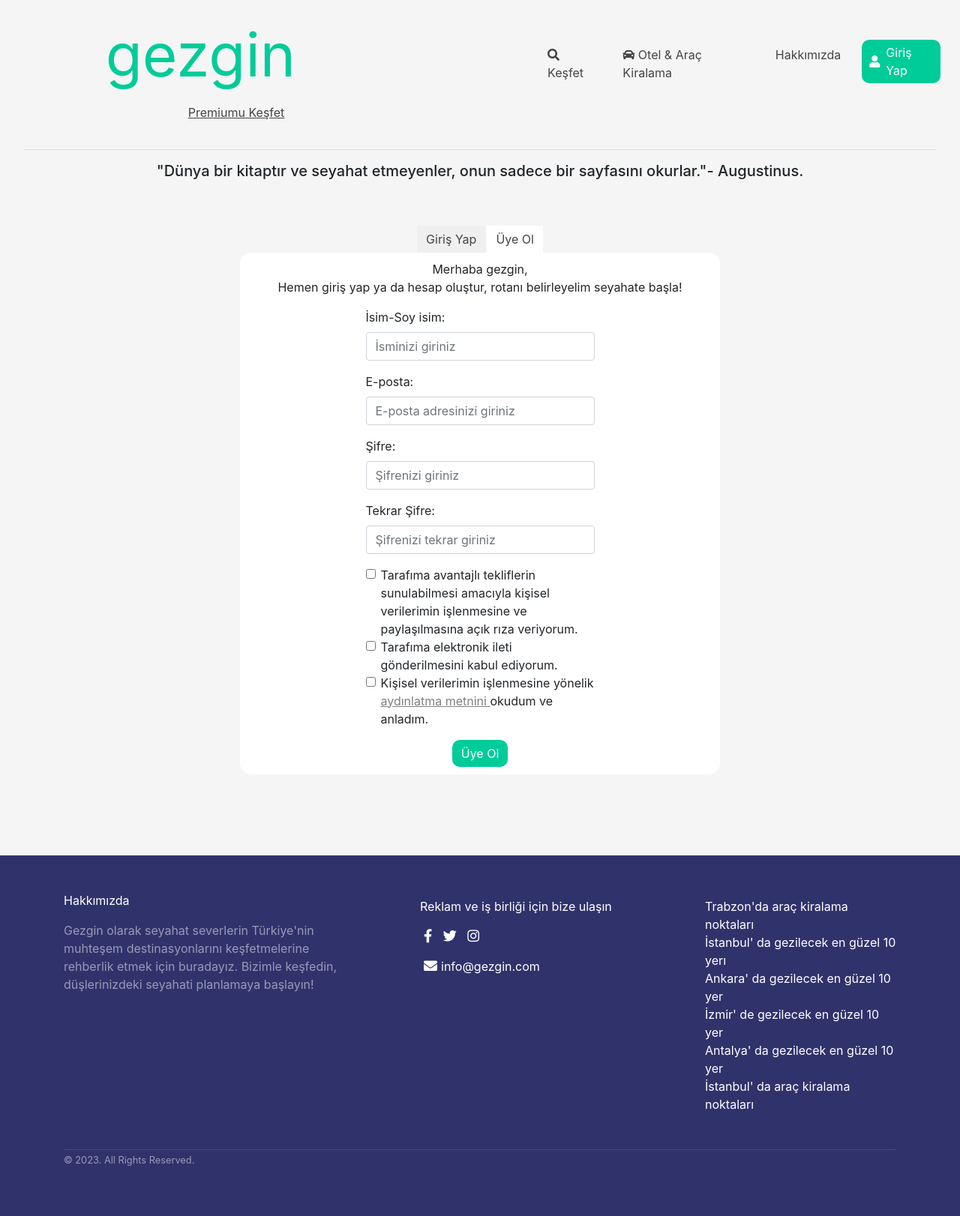
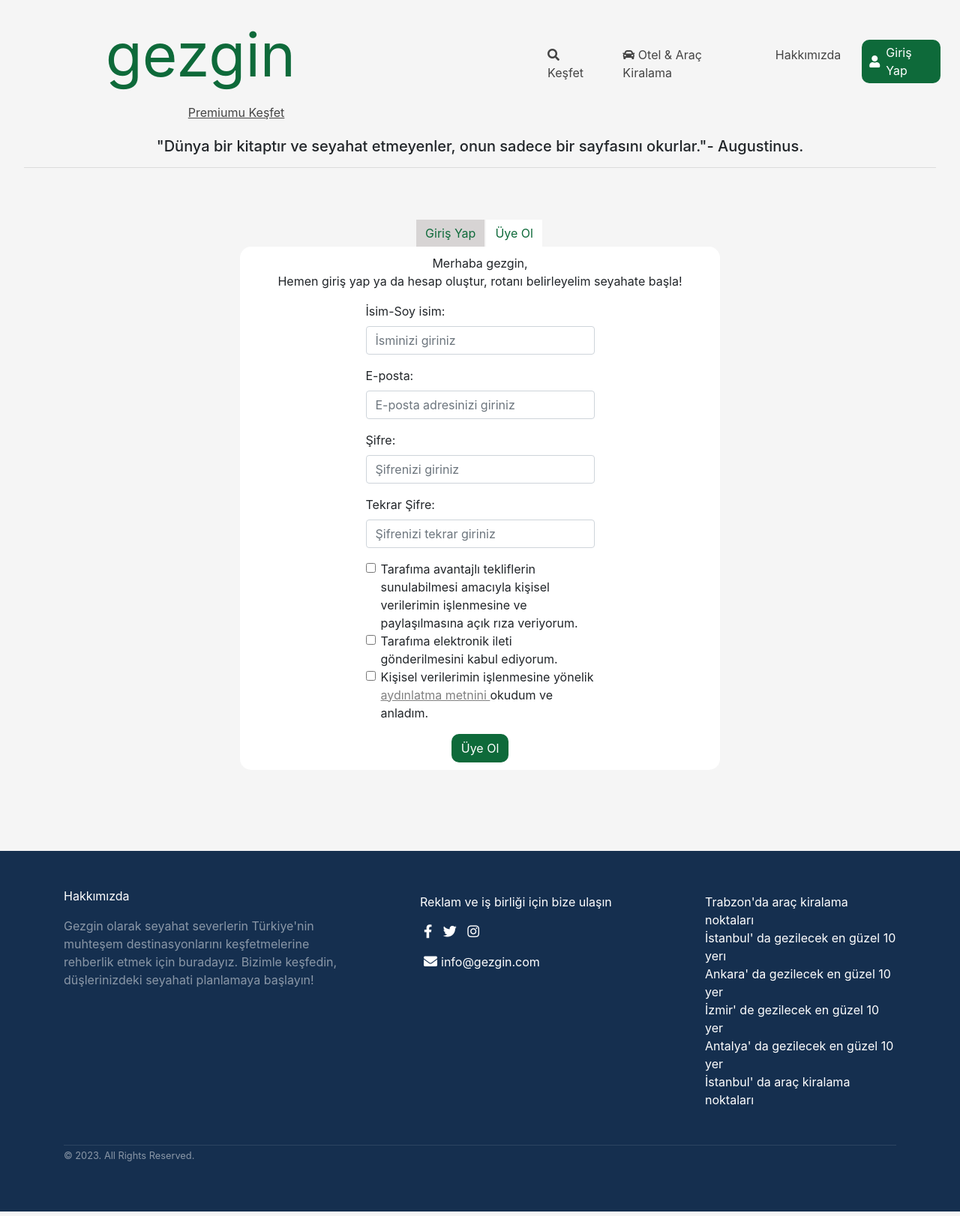
Before and after one commit to YM-Gezgin/gezgin, a PHP site: page /girisKayit.html in a window 1280 px wide. Shown: the whole page at 75% size. Run offline with PHP 8.4, Linux system fonts and the light colour scheme; some libraries are stand-ins or nearby versions.

Commit message:
giris ve üye ol sayfasındaki bozulmalar düzeltildi

```diff
--- a/css/styles.css
+++ b/css/styles.css
@@ -1,6 +1,6 @@
 
 body {
-    background-color: #f5f5f5;
+    background-color: #f5f5f5; /* Renk: RGB(0, 128, 255) Şeffaflık: 0.5 */
     box-shadow: 0px 0px 10px 5px rgba(0, 0, 0, 0.5); /* Gölgelendirme: RGB(0, 0, 0) Şeffaflık: 0.5 */
     margin: 0;
 
@@ -34,7 +34,7 @@ body {
     }
   }
 .navbar-brand {
-    color: #00CC99 !important; /* Başlık rengi */
+    color: #0e6a3a !important; /* Başlık rengi */
     font-size: 80px;
     border: none;
     display: inline-block;
@@ -45,7 +45,6 @@ body {
     display: block;
     margin-left: 110px;
 }
-
 
 .navbar-nav .nav-link {
     color: #444 !important; /* Menü öğesi rengi */
@@ -59,12 +58,11 @@ body {
 }
 
 
-
 .nav-item.giris-yap .nav-link {
     display: flex;
     align-items: center;
     margin-right: 10px;
-    background-color: #00CC99; /* Arka plan rengi */
+    background-color: #0e6a3a; /* Arka plan rengi */
     padding: 5px 10px; /* Arka plan alanı boyutlandırma */
     border-radius: 10px; /* Kenar yumuşatma */
     color: white !important; /* Yazı rengi */
@@ -92,28 +90,82 @@ body {
 }
 
 .register-form {
-
     padding-top: 40px; /* Üst kısma boşluk ekler */
     padding-bottom: 60px; /* Alt kısma boşluk ekler */
-    margin: 0 auto;
+
 }
 
 .login-form {
-
     padding-top: 40px; /* Üst kısma boşluk ekler */
     padding-bottom: 60px; /* Alt kısma boşluk ekler */
-    margin: 0 auto;
+
+
 }
 .form-container {
     display: flex;
+    justify-content: center;
     align-items: center;
-    justify-content: center;
+    width: 50%;
     margin: 0 auto;
-    width: 50%;
+    background-color: white;
     border-radius: 15px;
-    /*background: linear-gradient(45deg, #c59d63, #bcb88f);*/
-    background: white;
 }
+@media screen and (max-width: 767px) {
+    .form-container {
+        width: 90%;
+        margin: 0 auto;
+        background-color: white;
+        border-radius: 15px;
+    }
+}
+
+
+.btn-primary.active,
+.btn-primary:active,
+.btn-secondary.active,
+.btn-secondary:active {
+    box-shadow: none !important;
+    outline: none !important;
+    background-color: #d7d4d4 !important; /* Sıfırlanan durum için istediğiniz arka plan rengini belirtin */
+    border-color: #0e6a3a !important; /* Sıfırlanan durum için istediğiniz kenarlık rengini belirtin */
+    color: #444 !important; /* Sıfırlanan durum için istediğiniz metin rengini belirtin */
+}
+
+.btn-primary {
+    color: #0e6a3a;
+    border: none;
+    background-color: #d7d4d4;
+    margin-right: 2px;
+    border-radius: 0;
+
+}
+.btn-primary:hover {
+    border: none;
+    background-color: #d7d4d4;
+    color: #444;
+
+}
+.btn-secondary {
+    color: #0e6a3a;
+    border: none;
+    background-color: white;
+    margin-right: 2px;
+    border-radius: 0;
+
+}
+.btn-secondary:hover {
+    border: none;
+    background-color: #d7d4d4;
+    color: #444;
+}
+.btn-third {
+    color: white;
+    background-color: #0e6a3a;
+    border-radius: 10px;
+    margin-bottom: 10px;
+}
+
+
 
 
 
@@ -154,7 +206,7 @@ body {
 
 .sifremiUnuttum {
     display: flex;
-    justify-content: flex-end;
+    justify-content: flex-end; /* Aligns buttons to the right */
 }
 
 #sifremiUnuttumButton {
@@ -174,7 +226,7 @@ body {
     padding: 10px 20px;
     cursor: pointer;
     color: white;
-    background-color: #00CC99;
+    background-color: #0e6a3a;
     border-radius: 5px;
 }
 
@@ -184,7 +236,7 @@ body {
 }
 
 .footer{
-    background: #30336b    ;
+    background: #152F4F;
     color:white;
 
     .links ul {
@@ -199,7 +251,7 @@ body {
 
     .links li a:hover {
         text-decoration: underline;
-        color: #4180CB;
+        color: #0e6a3a;
     }
 
 
@@ -213,7 +265,7 @@ body {
     }
 
     .about-company a:hover {
-        color: #4180CB;
+        color: #0e6a3a;
         text-decoration: none;
     }
 
@@ -242,7 +294,7 @@ body {
 
     .fa-ul li {
         font-size: 1.2em;
-        padding-bottom: 14px;
+        padding-bottom: 14px; /* İstediğiniz boyutu ayarlayın */
       }
       .fa-li-co{
         padding-left: 5px;
@@ -250,11 +302,11 @@ body {
 
       .fa-ul li:hover .fa-li i,
       .fa-ul li:hover .fa-li-co {
-        color: #2ecc71;
+        color: #0e6a3a; /* Mavi renk, isteğe bağlı olarak değiştirilebilir */
       }
 
       .fa-ul li.clicked {
-        background-color: #2ecc71;
+        background-color: #0e6a3a; /* Tıklandığında rengi, isteğe bağlı olarak değiştirilebilir */
       }
       .fa-ul a{
         color: black;
@@ -265,8 +317,8 @@ body {
       }
       .fa-ul a:link,
         .fa-ul a:visited {
-          color: black;
+          color: black; /* Tıklanılmamış ve ziyaret edilmemiş durum için siyah renk */
         }
       .fa-ul a.active {
-        color: #2ecc71 !important;
+        color: #0e6a3a !important; /* Tıklandığında (aktif durumda) mavi renk (isteğe bağlı) */
       }
--- a/girisKayit.html
+++ b/girisKayit.html
@@ -1,3 +1,6 @@
+
+
+
 <!DOCTYPE html>
 <html lang="en">
 <head>
@@ -43,22 +46,21 @@
         </div>
       </nav>
       <div class="jumbotron text-center header-jumbotron" style="background: none;">
-        <hr>
         <h5 style="text-align: center;">"Dünya bir kitaptır ve seyahat etmeyenler, onun sadece bir sayfasını okurlar."-
-            Augustinus.</h5>
+            Augustinus.</h5> <hr>
         <!-- Diğer içerikler -->
     </div>
-
 
     <!-- Kayıt Ol formu -->
     <div class="register-form">
         <div class="d-flex justify-content-center mt-0">
-            <button type="button" id="showLoginFromRegister" class="btn btn-primary border-0"
-                style="border-radius: 0; background-color: #f0efef; margin-right: 2px; color: #444;">Giriş Yap</button>
-            <button type="button" id="showRegisterFromRegister" class="btn btn-primary border-0"
-                style="border-radius: 0; background-color: white; color: #444;;">Üye Ol</button>
+            <button type="button" id="showLoginFromRegister" class="btn btn-primary"
+                >Giriş Yap</button>
+            <button type="button" id="showRegisterFromRegister" class="btn btn-secondary "
+                >Üye Ol</button>
         </div>
         <div class="form-container">
+
 
             <form id="registerForm" action="uye_ol.php" method="post" onsubmit="return validateForm()">
 
@@ -167,8 +169,8 @@
                             </div>
 
                             <div class="d-flex justify-content-center mt-3">
-                                <button type="submit" class="btn btn-primary border-0" id="uye_ol_button"
-                                    style="border-radius: 0; background-color: #00CC99; border-radius: 10px; margin-bottom: 10px;" onclick="validateForm()">Üye Ol</button>
+                                <button type="submit" class="btn btn-third" id="uye_ol_button"
+                                     onclick="validateForm()">Üye Ol</button>
                             </div>
 
                         </div>
@@ -181,21 +183,18 @@
 
 
 
-
     <div class="login-form" style="display: none;">
         <div class="d-flex justify-content-center mt-0">
-            <button type="button" id="showLoginFromLogin" class="btn btn-primary border-0"
-                style="border-radius: 0; background-color: white; margin-right: 2px; color: #00CC99">Giriş Yap</button>
-            <button type="button" id="showRegisterFromLogin" class="btn btn-primary border-0"
-                style="border-radius: 0; background-color: #d7d4d4; color: #00CC99;">Üye Ol</button>
+            <button type="button" id="showLoginFromLogin" class="btn btn-secondary "
+                >Giriş Yap</button>
+            <button type="button" id="showRegisterFromLogin" class="btn btn-primary "
+                >Üye Ol</button>
         </div>
         <div class="form-container">
             <form id="loginForm" action="giris_yap.php" method="post">
                 <!-- Form alanları -->
 
-
-
-                <p class="text-center" style="margin-top: 10px;">Merhaba gezgin,<br> Hemen giriş yap ya da hesap oluştur, rotanı belirleyelim
+               <p class="text-center" style="margin-top:10px;">Merhaba gezgin,<br> Hemen giriş yap ya da hesap oluştur, rotanı belirleyelim
                     seyahate başla!</p>
                 <div class="row justify-content-center">
                     <div class="col-md-6">
@@ -214,8 +213,8 @@
                             <button id="sifreResetButton"class="center" style="display: none;">Şifreyi Resetle</button>
                         </div>
                         <div class="d-flex justify-content-center mt-3">
-                            <button type="submit" class="btn btn-primary border-0" id = g_girişYap
-                                style="border-radius: 0; background-color: #00CC99; border-radius: 10px; margin-bottom: 10px;">Giriş Yap</button>
+                            <button type="submit" class="btn btn-third" id = g_girişYap
+                                >Giriş Yap</button>
                         </div>
                         <!-- Inside the login-form div -->
 
```
